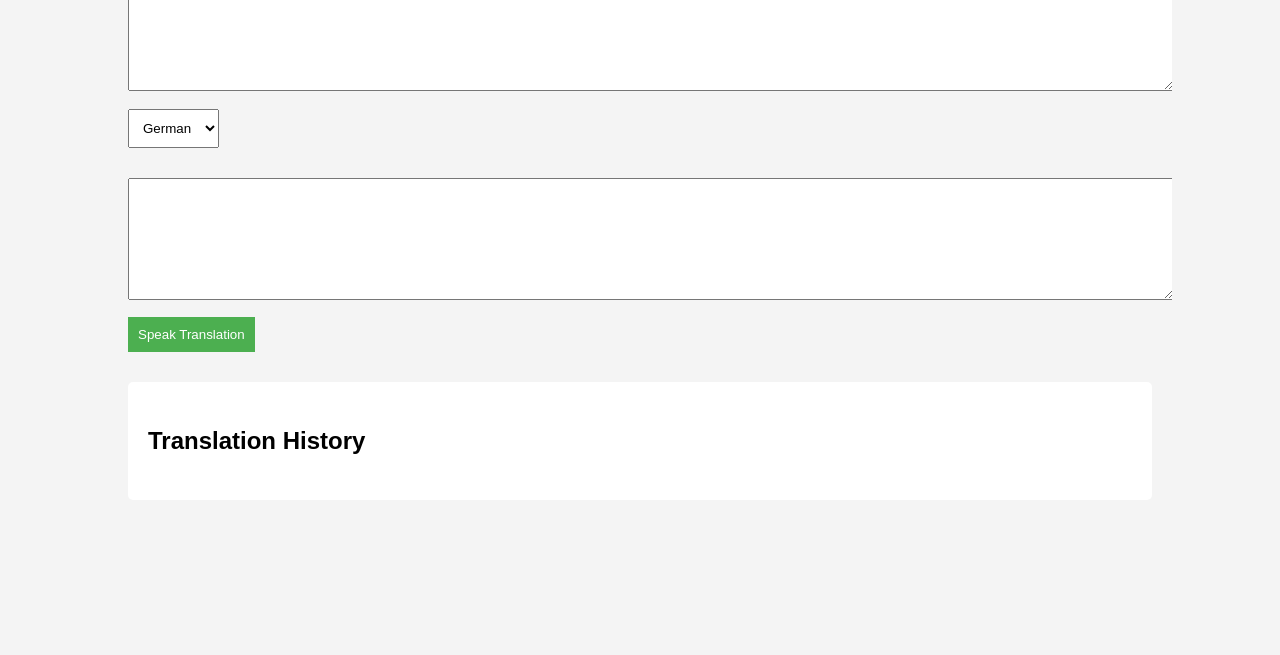
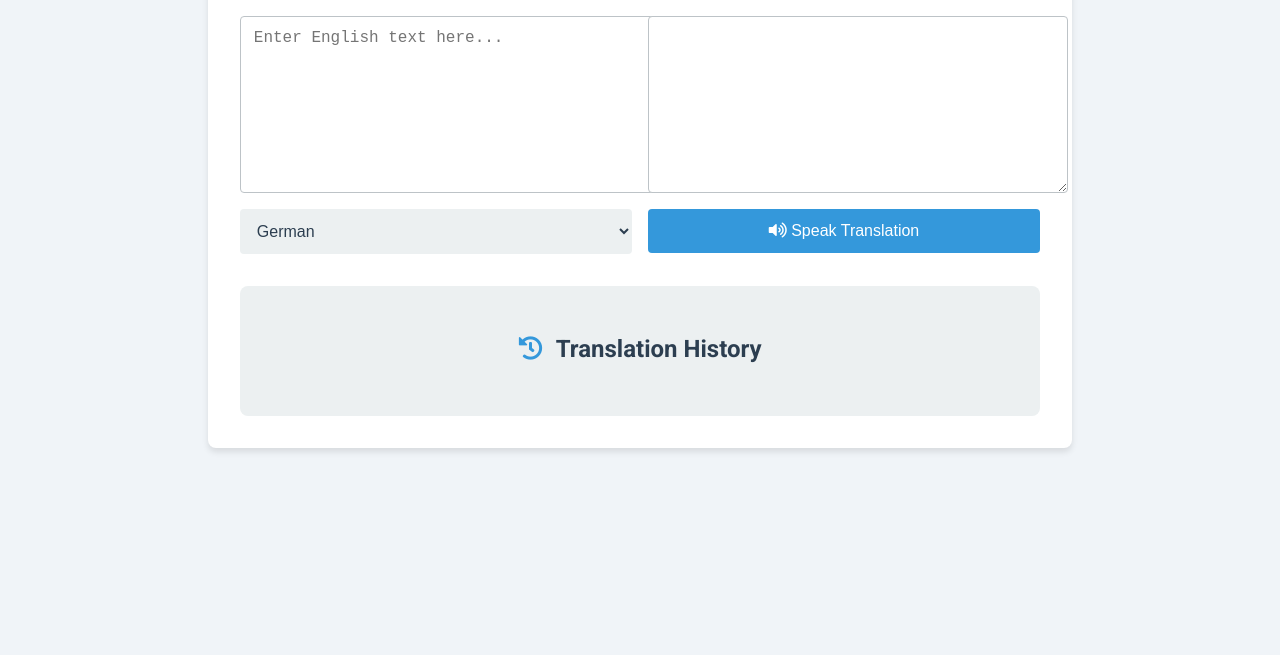
Before and after one commit to Caffeine-Gallery/linguavox-01927d88f694, a website built with Vite: page frontend/index.html in a window 1280 px wide. Shown: the part 145-800 px from the top of the page. Built offline with nearby package versions, Linux system fonts and the light colour scheme; what @dfinity/agent would draw is missing.

Commit message:
01927d8b-ab15-7bbe-a3b4-30da5b3f2f95

```diff
--- a/frontend/index.css
+++ b/frontend/index.css
@@ -1,64 +1,120 @@
 body {
-    font-family: Arial, sans-serif;
+    font-family: 'Roboto', Arial, sans-serif;
     line-height: 1.6;
     margin: 0;
     padding: 0;
-    background-color: #f4f4f4;
+    background-color: #f0f4f8;
+    color: #333;
 }
 
 .container {
-    width: 80%;
-    margin: auto;
-    overflow: hidden;
-    padding: 20px;
+    max-width: 800px;
+    margin: 2rem auto;
+    padding: 2rem;
+    background-color: #ffffff;
+    box-shadow: 0 4px 6px rgba(0, 0, 0, 0.1);
+    border-radius: 8px;
 }
 
-h1 {
-    color: #333;
+h1, h2 {
+    color: #2c3e50;
     text-align: center;
+    margin-bottom: 1.5rem;
+}
+
+h1 i, h2 i {
+    margin-right: 0.5rem;
+    color: #3498db;
+}
+
+.translation-container {
+    display: flex;
+    gap: 1rem;
+    margin-bottom: 2rem;
 }
 
 .input-container, .output-container {
-    margin-bottom: 20px;
+    flex: 1;
+    display: flex;
+    flex-direction: column;
 }
 
 textarea {
     width: 100%;
-    height: 100px;
-    padding: 10px;
-    margin-bottom: 10px;
+    height: 150px;
+    padding: 0.8rem;
+    margin-bottom: 1rem;
+    border: 1px solid #bdc3c7;
+    border-radius: 4px;
+    resize: vertical;
+    font-size: 1rem;
+    transition: border-color 0.3s ease;
+}
+
+textarea:focus {
+    outline: none;
+    border-color: #3498db;
 }
 
 select, button {
-    padding: 10px;
-    margin-bottom: 10px;
+    padding: 0.8rem;
+    border: none;
+    border-radius: 4px;
+    font-size: 1rem;
+    cursor: pointer;
+    transition: background-color 0.3s ease, transform 0.1s ease;
+}
+
+select {
+    background-color: #ecf0f1;
+    color: #2c3e50;
+}
+
+select:hover {
+    background-color: #bdc3c7;
 }
 
 button {
-    background-color: #4CAF50;
+    background-color: #3498db;
     color: white;
-    border: none;
-    cursor: pointer;
 }
 
 button:hover {
-    background-color: #45a049;
+    background-color: #2980b9;
+    transform: translateY(-2px);
+}
+
+button:active {
+    transform: translateY(0);
 }
 
 .history-container {
-    background-color: white;
-    padding: 20px;
-    border-radius: 5px;
+    background-color: #ecf0f1;
+    padding: 1.5rem;
+    border-radius: 8px;
 }
 
 #history-list {
     list-style-type: none;
     padding: 0;
+    margin: 0;
 }
 
 #history-list li {
-    margin-bottom: 10px;
-    padding: 10px;
-    background-color: #f9f9f9;
-    border-radius: 3px;
+    margin-bottom: 1rem;
+    padding: 1rem;
+    background-color: #ffffff;
+    border-radius: 4px;
+    box-shadow: 0 2px 4px rgba(0, 0, 0, 0.1);
+    transition: transform 0.2s ease;
 }
+
+#history-list li:hover {
+    transform: translateY(-2px);
+}
+
+@media (max-width: 768px) {
+    .translation-container {
+        flex-direction: column;
+    }
+}
--- a/frontend/index.html
+++ b/frontend/index.html
@@ -5,10 +5,13 @@
     <meta name="viewport" content="width=device-width, initial-scale=1.0">
     <title>Real-Time Translator</title>
     <link rel="stylesheet" href="index.css">
+    <link href="https://fonts.googleapis.com/css2?family=Roboto:wght@300;400;700&display=swap" rel="stylesheet">
+    <link rel="stylesheet" href="https://cdnjs.cloudflare.com/ajax/libs/font-awesome/5.15.3/css/all.min.css">
 </head>
 <body>
     <div class="container">
-        <h1>Real-Time Translator</h1>
+        <h1><i class="fas fa-language"></i> Real-Time Translator</h1>
+        <div class="translation-container">
             <div class="input-container">
                 <textarea id="input-text" placeholder="Enter English text here..."></textarea>
                 <select id="language-select">
@@ -19,10 +22,11 @@
             </div>
             <div class="output-container">
                 <textarea id="output-text" readonly></textarea>
-            <button id="speak-button">Speak Translation</button>
+                <button id="speak-button"><i class="fas fa-volume-up"></i> Speak Translation</button>
+            </div>
         </div>
         <div class="history-container">
-            <h2>Translation History</h2>
+            <h2><i class="fas fa-history"></i> Translation History</h2>
             <ul id="history-list"></ul>
         </div>
     </div>
--- a/frontend/index.js
+++ b/frontend/index.js
@@ -49,9 +49,23 @@ async function updateTranslationHistory() {
     historyList.innerHTML = '';
     history.forEach(item => {
         const li = document.createElement('li');
-        li.textContent = `${item.original} -> ${item.translated} (${item.language})`;
+        li.innerHTML = `
+            <strong>${item.original}</strong>
+            <i class="fas fa-arrow-right"></i>
+            <em>${item.translated}</em>
+            <span class="language-tag">${getLanguageName(item.language)}</span>
+        `;
         historyList.appendChild(li);
     });
+}
+
+function getLanguageName(code) {
+    const languages = {
+        'de': 'German',
+        'fr': 'French',
+        'es': 'Spanish'
+    };
+    return languages[code] || code;
 }
 
 function speakTranslation() {
```
Lines whose indentation alone changed are shown as unchanged.
